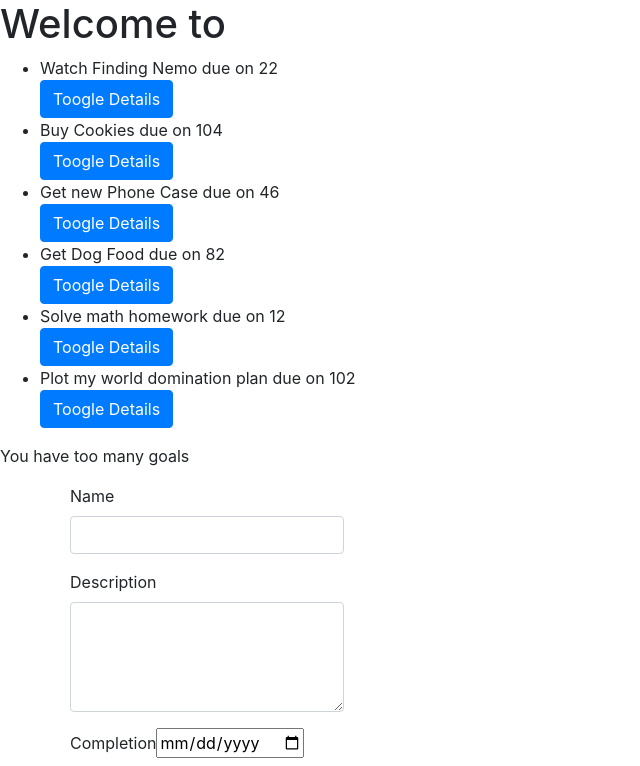
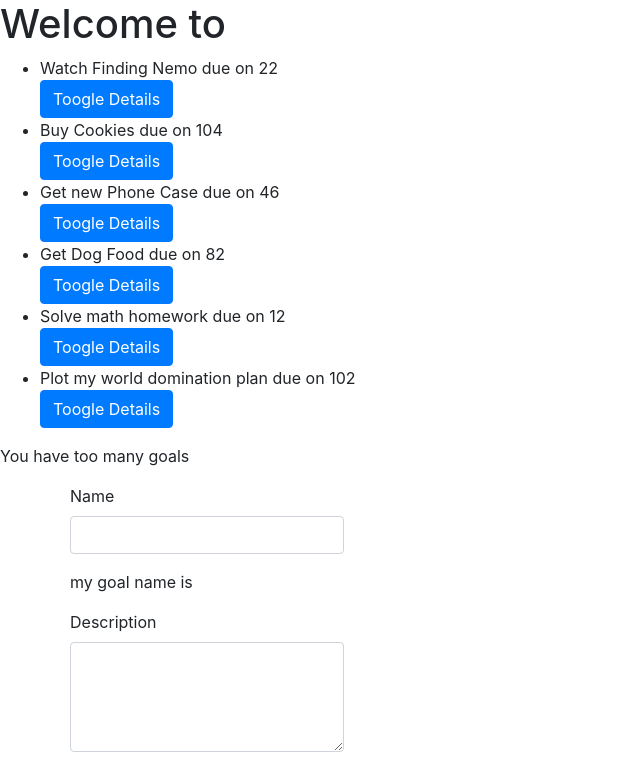
Before and after one commit to boydndonga/Goals, an Angular app: page / in a window 1280 px wide. Shown: the part 300-1066 px from the top of the page, without its empty margins (0-640 px from the left). Built offline with nearby package versions, Linux system fonts and the light colour scheme.

Commit message:
create two way binding template form

```diff
--- a/src/app/goal-form/goal-form.component.html
+++ b/src/app/goal-form/goal-form.component.html
@@ -1,12 +1,14 @@
 <div class="container-fluid">
     <div class="row">
-        <form>
+        <form #goalForm='ngForm'>
             <div class="form-group">
 
                 <label for="name">Name</label>
-                <input type="text" required class="form-control" id="name">
+                <input type="text" required class="form-control" id="name"
+                  [(ngModel)]="newGoal.name" name="name">
 
             </div>
+              <p>my goal name is {{newGoal.name}}</p>
             <div class="form-group">
 
                 <label for="description">Description</label>
--- a/src/app/goal-form/goal-form.component.ts
+++ b/src/app/goal-form/goal-form.component.ts
@@ -1,4 +1,5 @@
 import { Component, OnInit } from '@angular/core';
+import { Goal } from '../goal';
 
 @Component({
   selector: 'app-goal-form',
@@ -7,6 +8,8 @@ import { Component, OnInit } from '@angular/core';
 })
 export class GoalFormComponent implements OnInit {
 
+  newGoal = new Goal(0, '', '', new Date());
+
   constructor() { }
 
   ngOnInit() {
```
